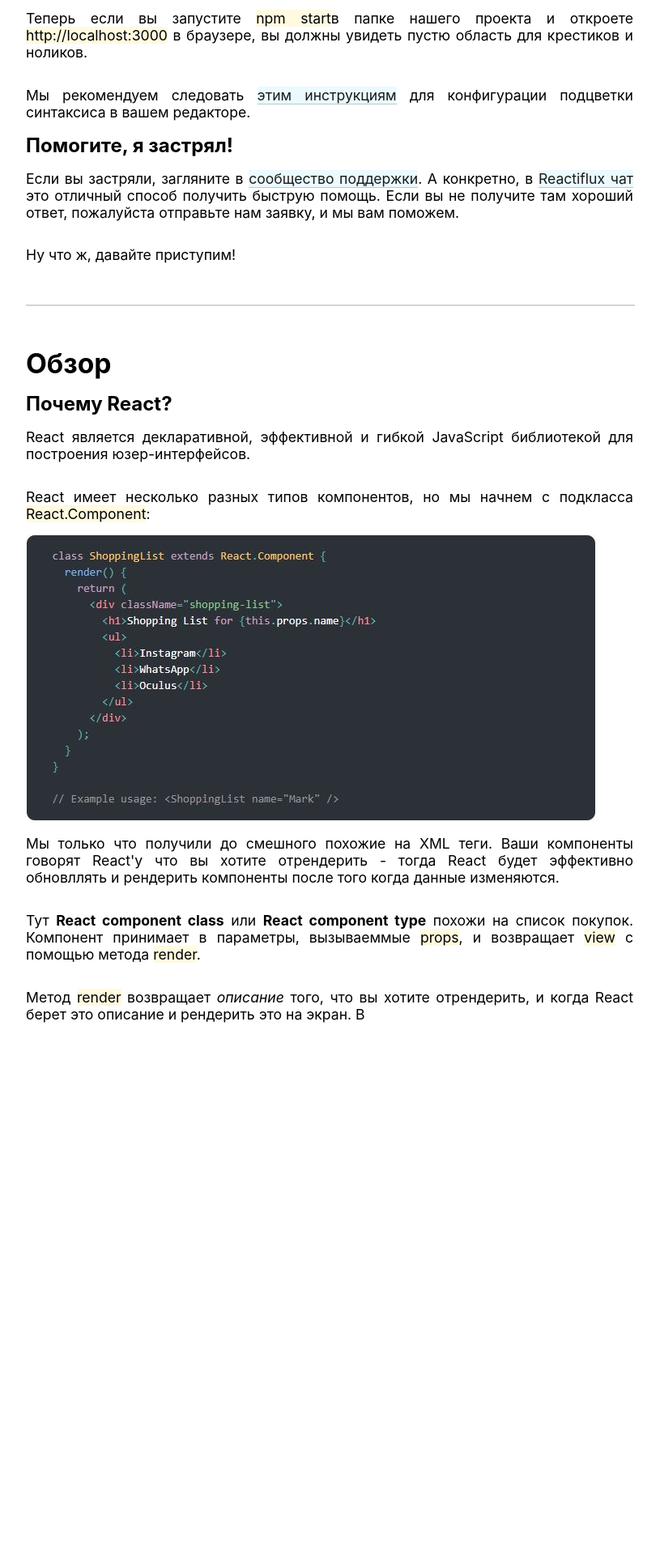
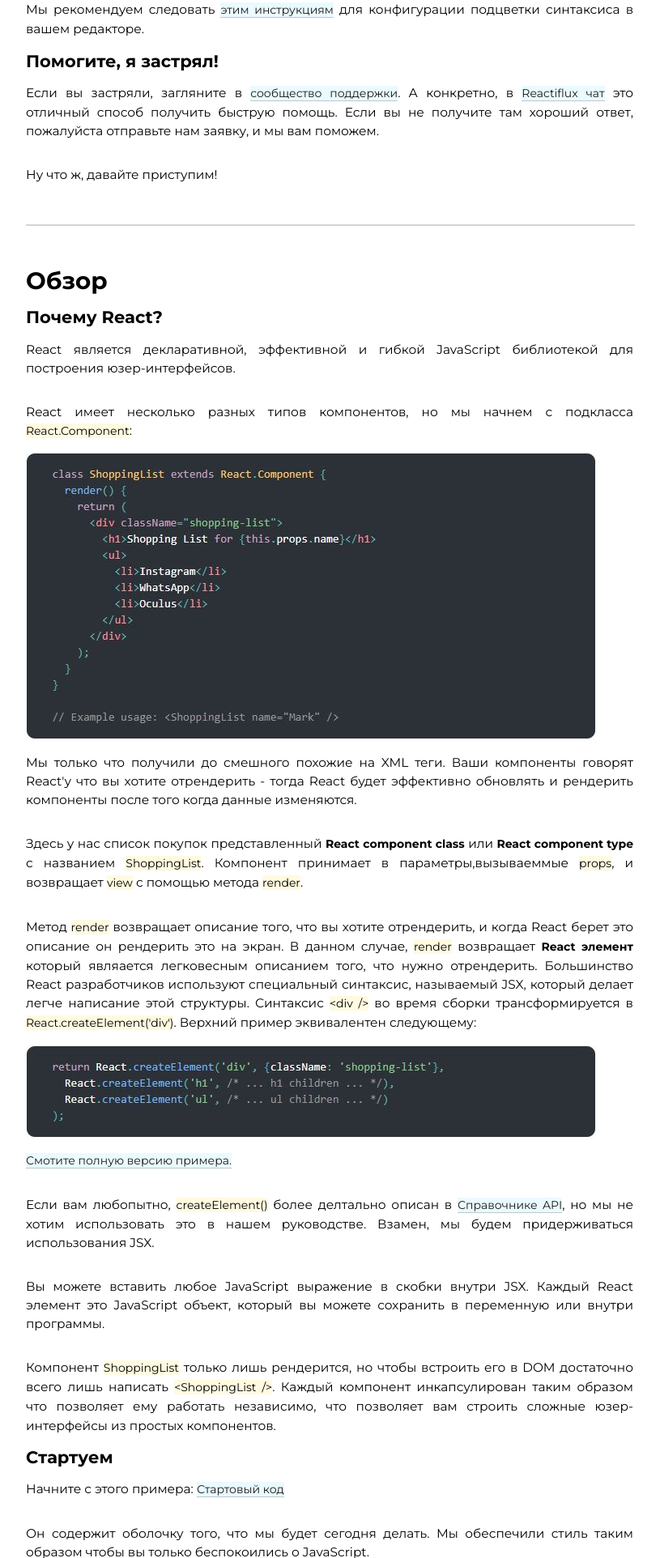
Before and after one commit to AlexFisher13/react-doc, a React app: page / in a window 1280 px wide. Shown: the part 2017-3941 px from the top of the page at 81% size, without its empty margins (233-1048 px from the left). Before the commit the page ends 3325 px from the top, so only its background shows below. Built offline with nearby package versions, Linux system fonts and the light colour scheme.

Commit message:
add translate

```diff
--- a/src/components/Tutorial.js
+++ b/src/components/Tutorial.js
@@ -60,11 +60,38 @@ const Tutorial = () => {
                 <p>React имеет несколько разных типов компонентов, но мы начнем с подкласса <mark>React.Component</mark>:</p>
                     <img src="img/code4.JPG" alt=""/>
                 <p>Мы только что получили до смешного похожие на XML теги. Ваши компоненты говорят React'у что вы хотите отрендерить - тогда React
-                будет эффективно обновллять и рендерить компоненты после того когда данные изменяются.</p>
-            <p>Тут <b>React component class</b> или <b>React component type</b> похожи на список покупок. Компонент принимает в параметры,
-                вызываеммые <mark>props</mark>, и возвращает <mark>view</mark> с помощью метода <mark>render</mark>.</p>
-            <p>Метод <mark>render</mark> возвращает <i>описание</i> того, что вы хотите отрендерить, и когда React берет это описание и рендерить это на экран.
-            В </p>
+                будет эффективно обновлять и рендерить компоненты после того когда данные изменяются.</p>
+            <p>Здесь у нас список покупок представленный <b>React component class</b> или <b>React component type</b> с названием <mark>ShoppingList</mark>.
+                Компонент принимает в параметры,вызываеммые <mark>props</mark>, и возвращает <mark>view</mark> с помощью метода <mark>render</mark>.</p>
+            <p>Метод <mark>render</mark> возвращает описание того, что вы хотите отрендерить, и когда React берет это описание он рендерить это на экран.
+            В данном случае, <mark>render</mark> возвращает <b>React элемент</b> который являается легковесным описанием того, что нужно отрендерить.
+            Большинство React разработчиков используют специальный синтаксис, называемый JSX, который делает легче написание этой структуры.
+            Синтаксис <mark>&lt;div /&gt;</mark> во время сборки трансформируется в <mark>React.createElement('div')</mark>. Верхний пример
+            эквивалентен следующему:</p>
+            <img src="img/code5.JPG" alt=""/>
+            <p><a href="See full expanded version.">Смотите полную версию примера.</a></p>
+            <p>Если вам любопытно, <mark>createElement()</mark> более делтально описан в <a href="https://reactjs.org/docs/react-api.html#createelement">
+                Справочнике API</a>, но мы не хотим использовать это в нашем руководстве. Взамен, мы будем придерживаться использования JSX.</p>
+            <p>Вы можете вставить любое JavaScript выражение в скобки внутри JSX. Каждый React элемент это JavaScript объект, который вы можете
+            сохранить в переменную или внутри программы.</p>
+            <p>Компонент <mark>ShoppingList</mark> только лишь рендерится, но чтобы встроить его в DOM достаточно всего лишь
+            написать <mark>&lt;ShoppingList /&gt;</mark>. Каждый компонент инкапсулирован таким образом что позволяет ему работать независимо,
+            что позволяет вам строить сложные юзер-интерфейсы из простых компонентов.</p>
+
+            <h3>Стартуем</h3>
+            <p>Начните с этого примера: <a href="https://codepen.io/gaearon/pen/oWWQNa?editors=0010">Стартовый код</a></p>
+            <p>Он содержит оболочку того, что мы будет сегодня делать. Мы обеспечили стиль таким образом чтобы вы только беспокоились о JavaScript.</p>
+            <p>Ближе к делу, мы имеем дерево компонентов:</p>
+                <ul>
+                    <li>Square</li>
+                    <li>Board</li>
+                    <li>Game</li>
+                </ul>
+            <p>Компонент Square рендерит один <mark>&lt;button&gt;</mark>, Board рендерит 9 Square'ов, и компонент Game рендерит
+            Board с неким местом для заполнения которое мы будем заполнять позже. Ни один из компонентов на данный момент не является интерактивным.</p>
+
+            <h3>Передача данных через Props(свойства)</h3>
+
         </div>
     )
 }
--- a/src/index.css
+++ b/src/index.css
@@ -1,5 +1,7 @@
+@import url('https://fonts.googleapis.com/css?family=Montserrat:300,400,500,600,700,800,900');
 * {
-  font-family: -apple-system,BlinkMacSystemFont,Segoe UI,Roboto,Oxygen,Ubuntu,Cantarell,Fira Sans,Droid Sans,Helvetica Neue,sans-serif;
+  font-family: Montserrat,-apple-system,BlinkMacSystemFont,Segoe UI,Roboto,Oxygen,Ubuntu,Cantarell,Fira Sans,Droid Sans,Helvetica Neue,sans-serif;
+  font-size: 14px;
 }
 
 body {
@@ -59,7 +61,8 @@ h4 {
 }
 p {
   font-size: 1.1em;
-  margin: .9em 0;
+  margin: 1em 0;
+  line-height: 1.5em;
 }
 a {
   background-color: rgba(187,239,253,0.3);
```
